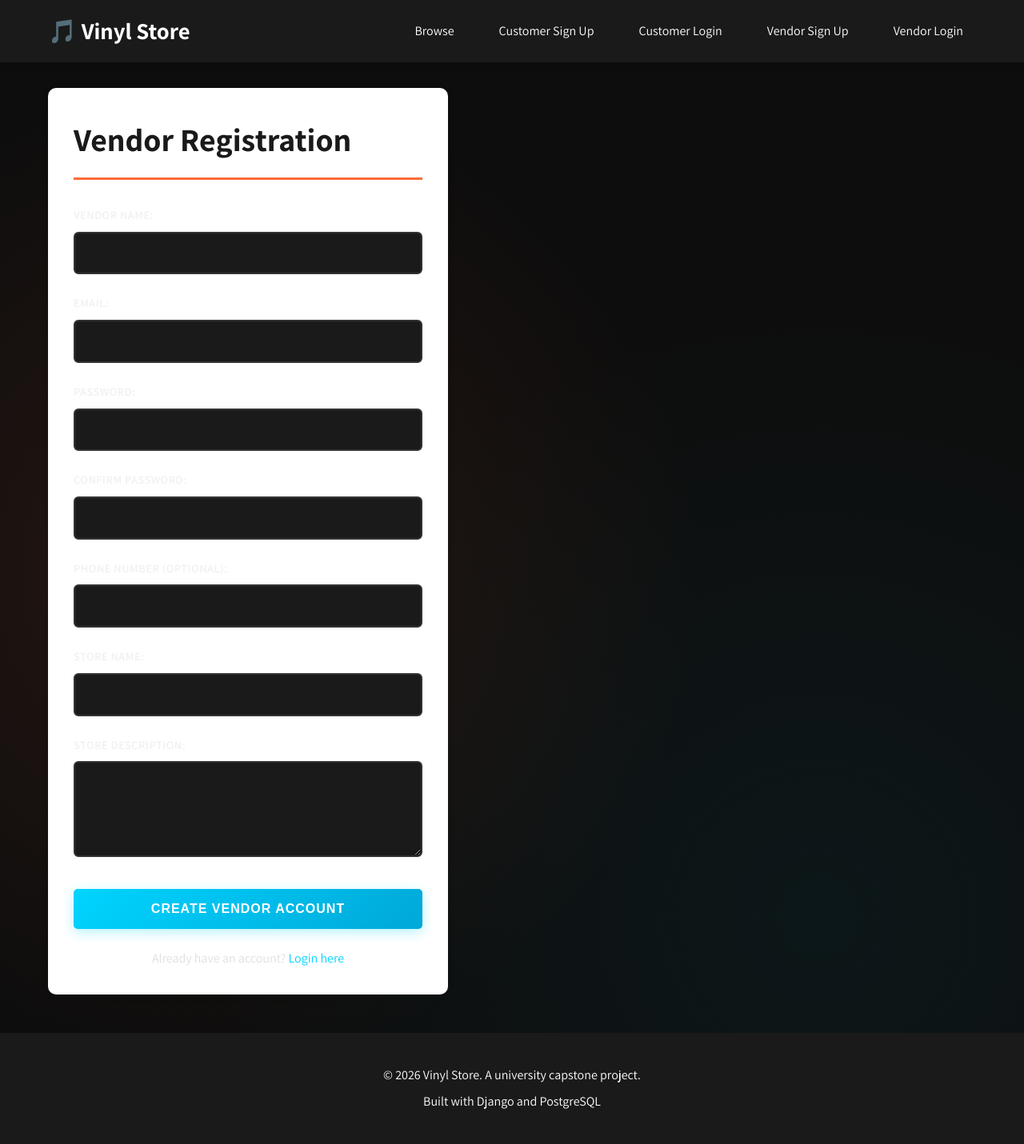
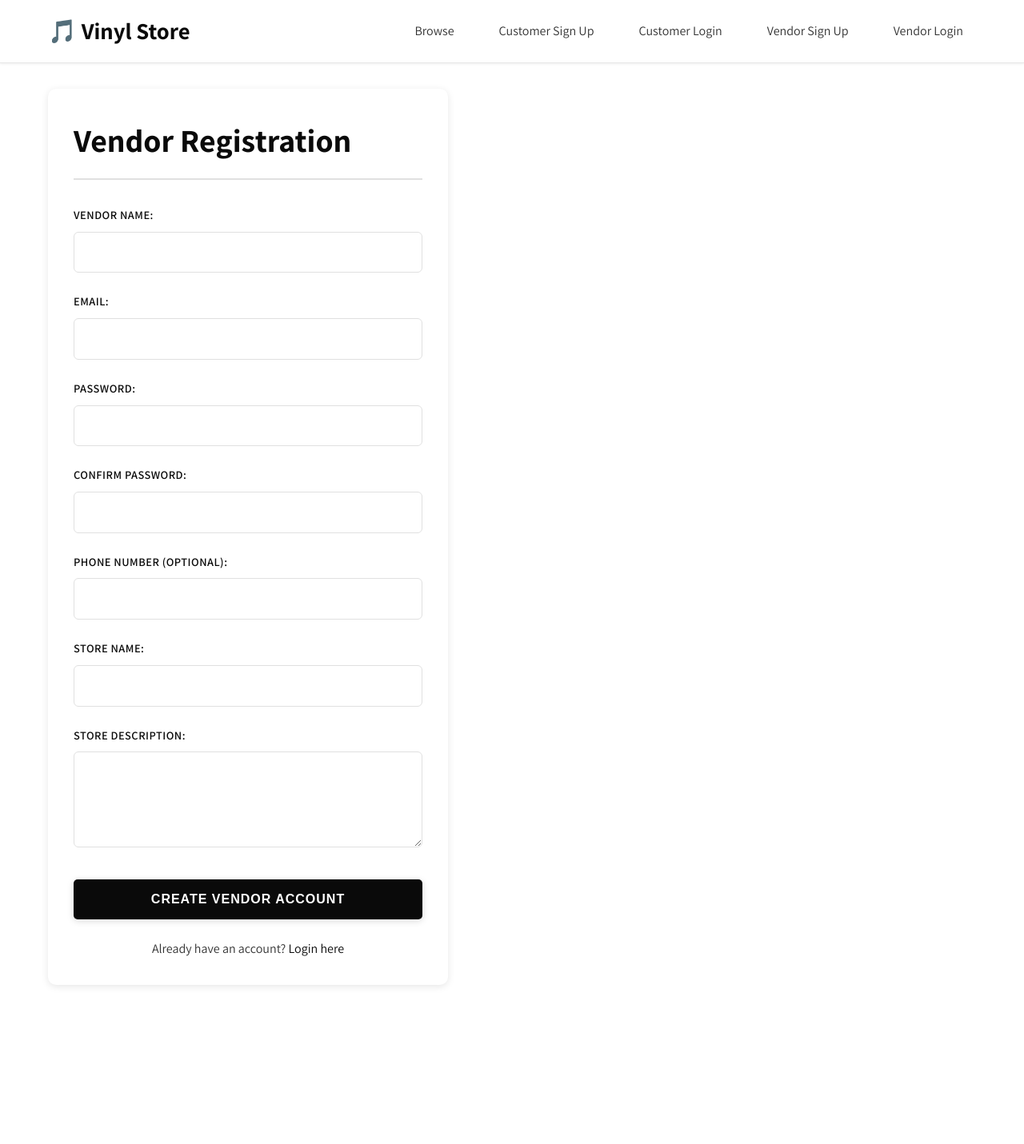
Before and after one commit to Discretc/vinyl-store, a Django app: page /vendor/register/ in a window 1280 px wide. Shown: the whole page at 80% size. After the commit the page ends 1234 px from the top, so only its background shows below. Run offline with Django 5.2, Linux system fonts and the light colour scheme.

Commit message:
Refine UI to clean light theme - white background, dark text, subtle shadows

```diff
--- a/store/static/css/style.css
+++ b/store/static/css/style.css
@@ -10,29 +10,27 @@
 }
 
 :root {
-    --primary-color: #1a1a1a;
-    --secondary-color: #ff6b35;
-    --accent-color: #00d4ff;
+    --primary-color: #ffffff;
+    --secondary-color: #f5f5f5;
+    --accent-color: #0a0a0a;
     --light-color: #f0f0f0;
-    --dark-color: #0d0d0d;
+    --dark-color: #333333;
     --success-color: #4ade80;
     --warning-color: #fbbf24;
     --error-color: #f87171;
-    --text-color: #e0e0e0;
-    --border-color: #333;
+    --text-color: #333333;
+    --border-color: #e0e0e0;
     --vinyl-green: #00d084;
     --vinyl-pink: #ff1493;
-    --card-bg: #2a2a2a;
+    --card-bg: #ffffff;
 }
 
 body {
     font-family: 'Assistant', 'Segoe UI', Tahoma, Geneva, Verdana, sans-serif;
     line-height: 1.6;
     color: var(--text-color);
-    background-color: #0d0d0d;
-    background-image:
-        radial-gradient(circle at 20% 50%, rgba(255, 107, 53, 0.1) 0%, transparent 50%),
-        radial-gradient(circle at 80% 80%, rgba(0, 212, 255, 0.05) 0%, transparent 50%);
+    background-color: #ffffff;
+    background-image: none;
 }
 
 a {
@@ -63,12 +61,13 @@ button:hover {
 /* ======================= NAVIGATION ======================= */
 
 .navbar {
-    background-color: var(--primary-color);
+    background-color: #ffffff;
     padding: 1rem 0;
-    box-shadow: 0 2px 10px rgba(0, 0, 0, 0.1);
+    box-shadow: 0 1px 3px rgba(0, 0, 0, 0.08);
     position: sticky;
     top: 0;
     z-index: 1000;
+    border-bottom: 1px solid #e8e8e8;
 }
 
 .nav-container {
@@ -83,13 +82,13 @@ button:hover {
 .nav-logo {
     font-size: 1.8rem;
     font-weight: bold;
-    color: white;
+    color: #0a0a0a;
     transition: transform 0.3s ease;
 }
 
 .nav-logo:hover {
     transform: scale(1.05);
-    color: var(--secondary-color);
+    color: #666666;
 }
 
 .nav-menu {
@@ -100,13 +99,16 @@ button:hover {
 }
 
 .nav-link {
-    color: white;
+    color: #333333;
     padding: 0.5rem 1rem;
     transition: background-color 0.3s ease;
     border-radius: 5px;
 }
 
 .nav-link:hover {
+    background-color: #f0f0f0;
+    color: #0a0a0a;
+}
     background-color: rgba(255, 255, 255, 0.1);
     color: var(--secondary-color);
 }
@@ -197,9 +199,10 @@ button:hover {
 .page-title {
     font-size: 2.5rem;
     margin-bottom: 2rem;
-    color: var(--primary-color);
-    border-bottom: 3px solid var(--secondary-color);
+    color: #0a0a0a;
+    border-bottom: 2px solid #e0e0e0;
     padding-bottom: 1rem;
+    font-weight: 700;
 }
 
 /* ======================= FORMS ======================= */
@@ -218,7 +221,7 @@ form {
 
 label {
     font-weight: 600;
-    color: var(--light-color);
+    color: #0a0a0a;
     text-transform: uppercase;
     letter-spacing: 0.5px;
     font-size: 0.9rem;
@@ -232,14 +235,14 @@ input[type="date"],
 textarea,
 select {
     padding: 0.9rem 1.2rem;
-    border: 2px solid var(--border-color);
+    border: 1px solid #e0e0e0;
     border-radius: 6px;
     font-size: 1rem;
     font-family: inherit;
     transition: all 0.3s cubic-bezier(0.4, 0, 0.2, 1);
-    background-color: #1a1a1a;
-    color: var(--light-color);
-    caret-color: var(--secondary-color);
+    background-color: #ffffff;
+    color: #333333;
+    caret-color: #0a0a0a;
 }
 
 input[type="text"]::placeholder,
@@ -247,16 +250,16 @@ input[type="email"]::placeholder,
 input[type="password"]::placeholder,
 input[type="number"]::placeholder,
 textarea::placeholder {
-    color: #666;
+    color: #999999;
 }
 
 input:focus,
 textarea:focus,
 select:focus {
     outline: none;
-    border-color: var(--secondary-color);
-    box-shadow: 0 0 0 4px rgba(255, 107, 53, 0.1), inset 0 0 10px rgba(255, 107, 53, 0.05);
-    background-color: #222;
+    border-color: #0a0a0a;
+    box-shadow: 0 0 0 3px rgba(10, 10, 10, 0.08);
+    background-color: #fafafa;
 }
 
 textarea {
@@ -265,18 +268,18 @@ textarea {
 }
 
 .form-submit {
-    background: linear-gradient(135deg, var(--secondary-color) 0%, #ff4520 100%);
+    background: #0a0a0a;
     color: white;
     font-weight: bold;
     padding: 1rem 2.5rem;
     margin-top: 1rem;
     text-transform: uppercase;
     letter-spacing: 1px;
-    box-shadow: 0 4px 15px rgba(255, 107, 53, 0.3);
+    box-shadow: 0 2px 8px rgba(0, 0, 0, 0.15);
 }
 
 .form-submit:hover {
-    box-shadow: 0 6px 25px rgba(255, 107, 53, 0.5);
+    box-shadow: 0 4px 16px rgba(0, 0, 0, 0.25);
     transform: translateY(-2px);
 }
 
@@ -313,35 +316,37 @@ textarea {
 }
 
 .btn-primary {
-    background: linear-gradient(135deg, var(--accent-color) 0%, #00a8d8 100%);
+    background: #0a0a0a;
     color: white;
-    box-shadow: 0 4px 15px rgba(0, 212, 255, 0.3);
+    box-shadow: 0 2px 8px rgba(0, 0, 0, 0.15);
 }
 
 .btn-primary:hover {
-    box-shadow: 0 6px 25px rgba(0, 212, 255, 0.5);
+    box-shadow: 0 4px 16px rgba(0, 0, 0, 0.25);
     transform: translateY(-2px);
 }
 
 .btn-secondary {
-    background: linear-gradient(135deg, var(--secondary-color) 0%, #ff4520 100%);
-    color: white;
-    box-shadow: 0 4px 15px rgba(255, 107, 53, 0.3);
+    background: #f5f5f5;
+    color: #0a0a0a;
+    border: 1px solid #e0e0e0;
+    box-shadow: 0 2px 8px rgba(0, 0, 0, 0.08);
 }
 
 .btn-secondary:hover {
-    box-shadow: 0 6px 25px rgba(255, 107, 53, 0.5);
+    background: #f0f0f0;
+    box-shadow: 0 4px 16px rgba(0, 0, 0, 0.12);
     transform: translateY(-2px);
 }
 
 .btn-success {
-    background: linear-gradient(135deg, var(--success-color) 0%, #22c55e 100%);
+    background: #4ade80;
     color: white;
-    box-shadow: 0 4px 15px rgba(74, 222, 128, 0.3);
+    box-shadow: 0 2px 8px rgba(74, 222, 128, 0.3);
 }
 
 .btn-success:hover {
-    box-shadow: 0 6px 25px rgba(74, 222, 128, 0.5);
+    box-shadow: 0 4px 16px rgba(74, 222, 128, 0.5);
     transform: translateY(-2px);
 }
 
```
Also changed, not shown: other parts of store/static/css/style.css (+35 -35 lines).
